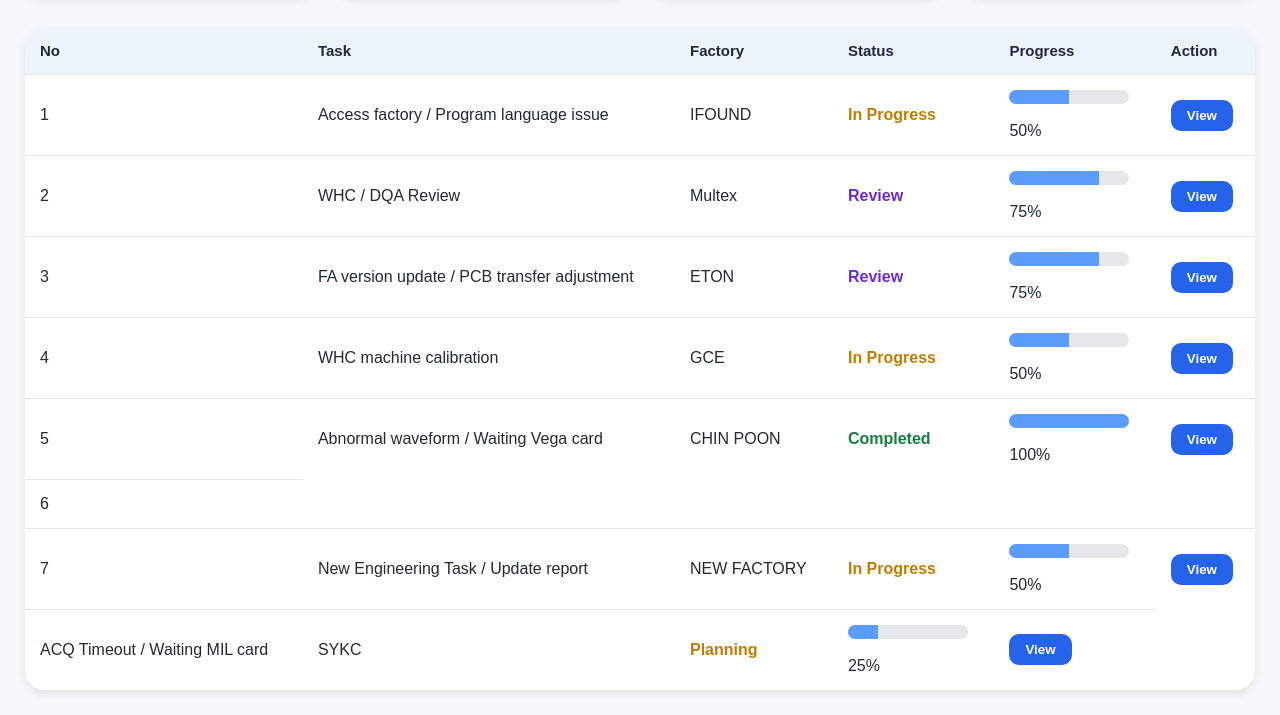
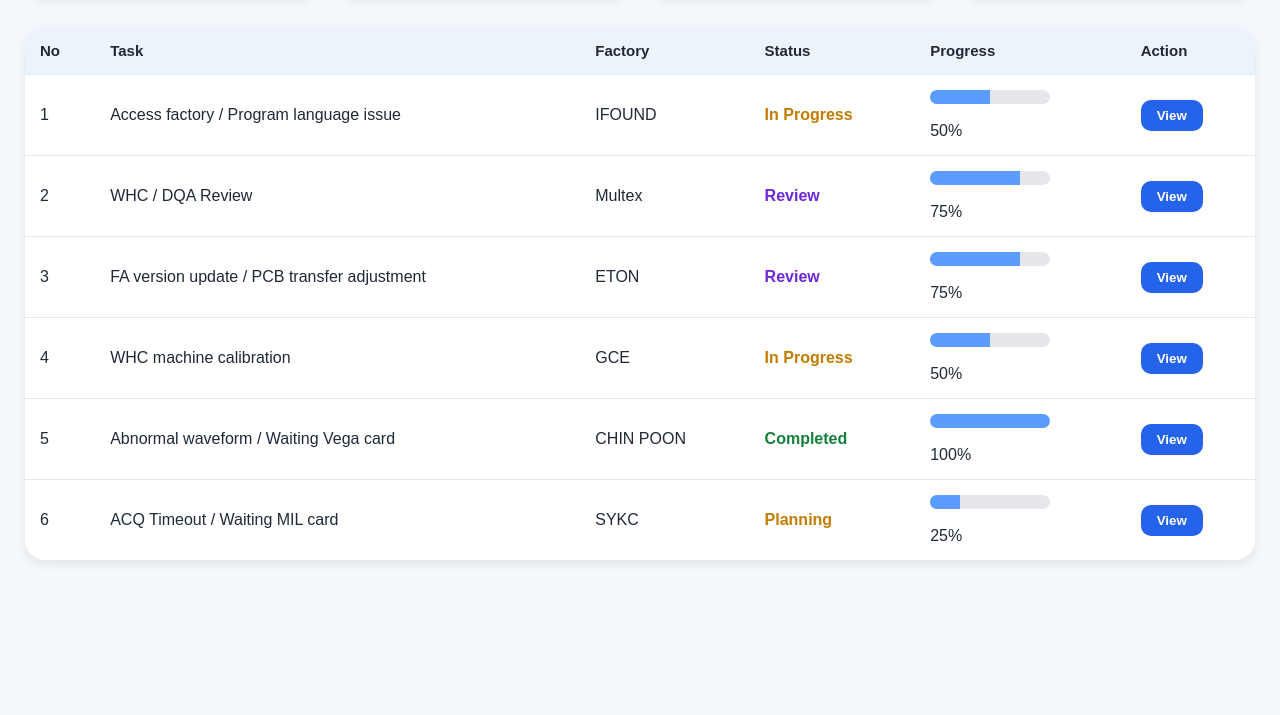
Before and after one commit to WINTHAI-Engineering/WINTHAI-Engineering-Dashboard, a plain HTML site: page index.html in a window 1280 px wide. Shown: the part 247-962 px from the top of the page. After the commit the page ends 832 px from the top, so only its background shows below. Drawn offline with Linux system fonts and the light colour scheme.

Commit message:
Remove task 7

```diff
--- a/index.html
+++ b/index.html
@@ -442,42 +442,7 @@
 <tr>
 
     <td>6</td>
-<tr>
-    <td>7</td>
 
-    <td>
-        New Engineering Task / Update report
-    </td>
-
-    <td>NEW FACTORY</td>
-
-    <td class="status-progress">
-        In Progress
-    </td>
-
-    <td>
-        <div class="progress-bar">
-            <div class="progress-fill"
-                style="width:50%;">
-            </div>
-        </div>
-
-        <br>
-
-        50%
-    </td>
-
-    <td>
-        <button onclick="openModal(
-            'New Engineering Task / Update report',
-            'NEW FACTORY',
-            'In Progress',
-            '50%'
-        )">
-            View
-        </button>
-    </td>
-</tr>
     <td>
         ACQ Timeout / Waiting MIL card
     </td>
```
